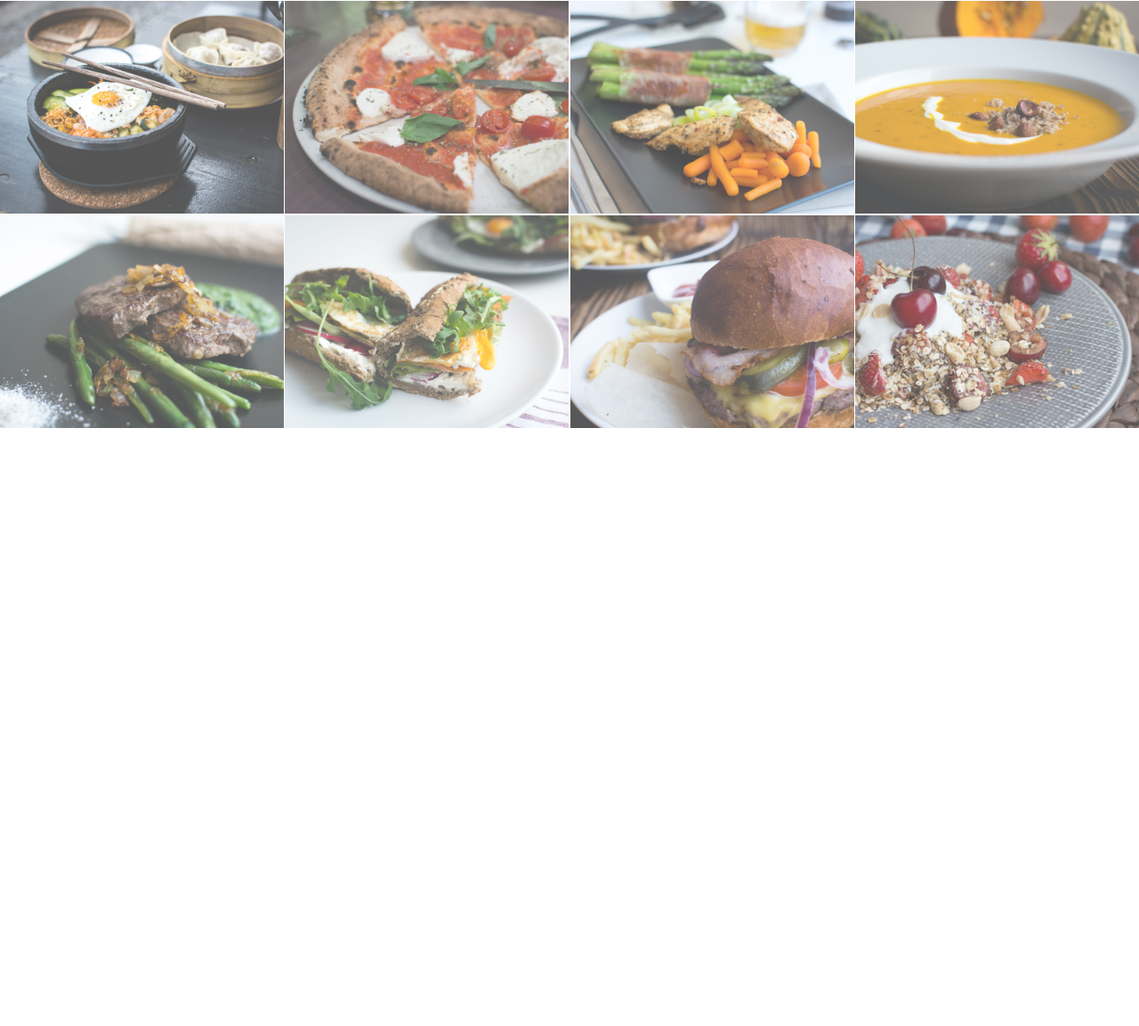
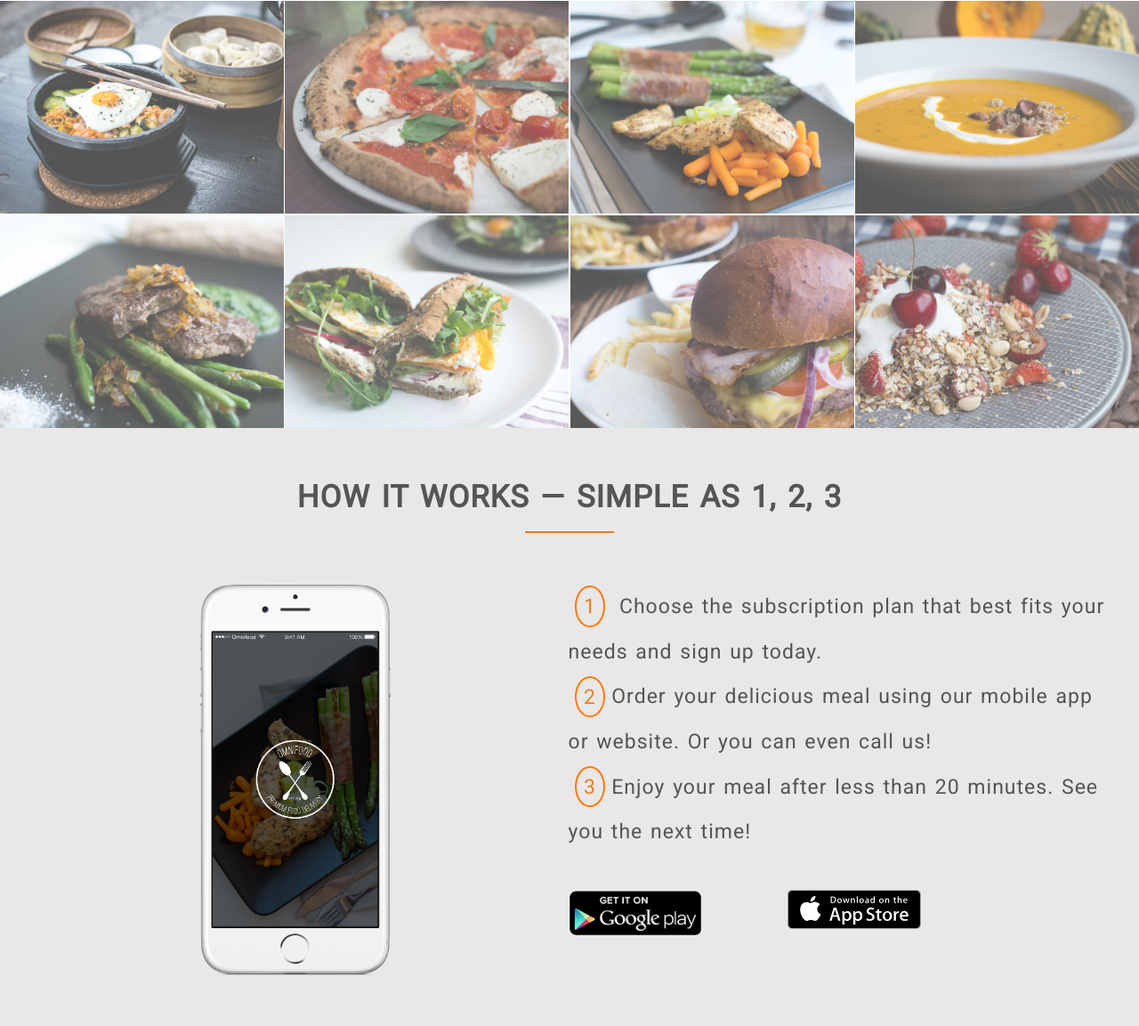
Before and after one commit to Salman-Farshe/Omni-Food, a website: page index.html in a window 1280 px wide. Shown: the part 1550-2703 px from the top of the page at 89% size. Before the commit the page ends 2069 px from the top, so only its background shows below. Drawn offline with nearby package versions, Linux system fonts and the light colour scheme.

Commit message:
adding works section feature

```diff
--- a/index.html
+++ b/index.html
@@ -28,7 +28,7 @@
                 </div>
                 <ul class="nav-menu">
                     <li><a href="#feature">food delivery</a></li>
-                    <li><a href="#">how it works</a></li>
+                    <li><a href="#works">how it works</a></li>
                     <li><a href="#">our cities</a></li>
                     <li><a href="#">sign up</a></li>
                 </ul>
@@ -98,6 +98,37 @@
             <img src="./image/8.jpg" alt="food item">
         </div>
     </section>
+    <!-- works section -->
+    <section id="works">
+        <h2>
+            HOW IT WORKS &mdash; SIMPLE AS 1, 2, 3
+        </h2>
+        <div class="workdash"></div>
+        <div class="container">
+            <div class="left">
+                <img src="./image/app-iPhone.png" alt="mobile view image">
+            </div>
+            <div class="right">
+                <div class="one">
+                    <p><span>1</span> Choose the subscription plan that best fits your needs and sign up today.</p>
+                </div>
+                <div class="two">
+                    <p><span>2</span>Order your delicious meal using our mobile app or website. Or you can even call us!</p>
+                </div>
+                <div class="three">
+                    <p><span>3</span>Enjoy your meal after less than 20 minutes. See you the next time!</p>
+                </div>
+                <div class="appstore">
+                    <a href="#">
+                        <img src="./image/download-app-android.png" alt="android pic">
+                    </a>
+                    <a href="">
+                        <img src="./image/download-app.svg" alt="dvg pic">
+                    </a>
+                </div>
+            </div>
+        </div>
+    </section>
 
     <script src="https://kit.fontawesome.com/70401da5f8.js" crossorigin="anonymous"></script>
     <script src="https://code.jquery.com/jquery-3.5.1.slim.min.js" integrity="sha256-4+XzXVhsDmqanXGHaHvgh1gMQKX40OUvDEBTu8JcmNs=" crossorigin="anonymous"></script>
--- a/sass/style.scss
+++ b/sass/style.scss
@@ -194,7 +194,7 @@ header{
     max-width: 100vw;
     min-height: 100%;
     overflow: hidden;
-    padding: 2rem 0rem;
+    padding-top: 2rem;
     .container{
         display: grid;
         grid-template-columns: repeat(4, auto);
@@ -214,3 +214,75 @@ header{
         }
     }
 }
+// works section
+#works{
+    max-width: 100vw;
+    height: 100vh;
+    padding: 0 2%;
+    background-color: #e9e7e7;
+    overflow: hidden;
+    h2{
+        color: #555555;
+        text-align: center;
+        margin: 3rem auto;
+        @extend %spacing;
+    }
+    .workdash{
+        display: block;
+        max-width: 100px;
+        max-height: 2px;
+        border-bottom: 2px solid var(--primary-color);
+        margin: -2rem auto;
+    }
+    .container{
+        display: grid;
+        grid-template-columns: repeat(2, auto);
+        grid-template-rows: auto;
+        margin-top: 5rem;
+        .left{
+            justify-items: flex-end;
+            img{
+                display: block;
+                width: 35%;
+                margin: auto;
+            }
+        }
+        .right{
+            align-items: flex-start;
+            display: flex;
+            flex-direction: column;
+            justify-content: space-between;
+            .one, .two, .three{
+                p{
+                    color: #555555;
+                    line-height: 2.2;
+                    letter-spacing: 1px;
+                    word-spacing: 2px;
+                    text-align: left;
+                    span{
+                        margin: 0.4rem;
+                        padding: 0.4rem;
+                        color: var(--primary-color);
+                        border: 2px solid var(--secondary-color);
+                        border-radius: 50%;
+                    }
+                }
+            }
+            .appstore{
+                display: flex;
+                flex-direction: row;;
+                margin-top: 2rem;
+                a{
+                    width: 150px;
+                    height: 150px;
+                    margin-right: 5rem;
+                    img{
+                        display: block;
+                        width: 100%;
+                        margin: auto;
+                    }
+                }
+            }
+        }
+    }
+}
```
Also changed, not shown: css/style.css.
